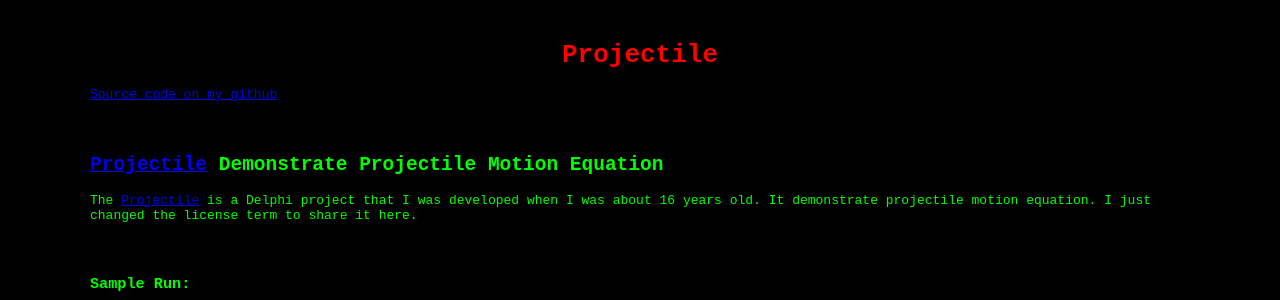
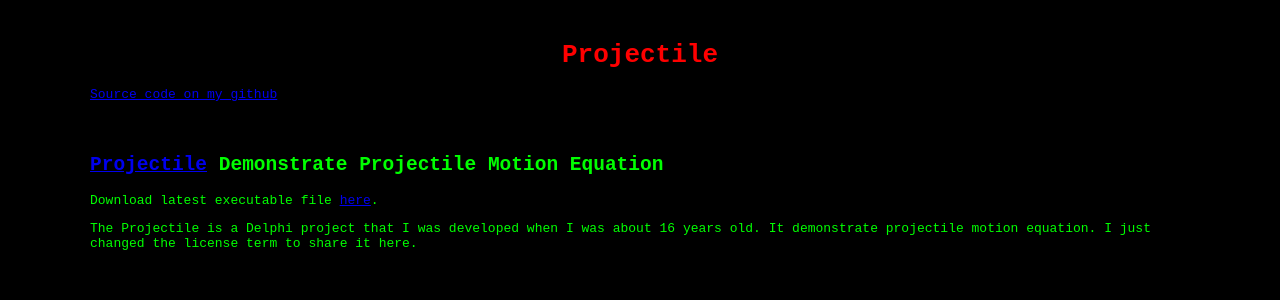
Before and after one commit to ArdeshirV/Projectile, a plain HTML site: page index.html in a window 1280 px wide. Shown: the top 300 px of the page. Drawn offline with Linux system fonts and the light colour scheme.

Commit message:
Update README file again

```diff
--- a/index.html
+++ b/index.html
@@ -41,7 +41,8 @@
         </section>
         <section>
           <h2 style=""><a href="https://github.com/ArdeshirV/Projectile/releases/download/1.0/Projectile.exe" target="_blank">Projectile</a> Demonstrate Projectile Motion Equation</h2>
-          <p>The <a href="https://github.com/ArdeshirV/Projectile/releases/download/1.0/Projectile.exe" target="_blank">Projectile</a> is a Delphi project that I was developed when I was about 16 years old. It demonstrate projectile motion equation. I just changed the license term to share it here.</p>
+          <p>Download latest executable file <a href="https://github.com/ArdeshirV/Projectile/releases/download/1.0/Projectile.exe" target="_blank">here</a>.</p>
+          <p>The Projectile is a Delphi project that I was developed when I was about 16 years old. It demonstrate projectile motion equation. I just changed the license term to share it here.</p>
         </section>
         <section>
           <h3>Sample Run:</h3>
```
Also changed, not shown: 1 other file.
